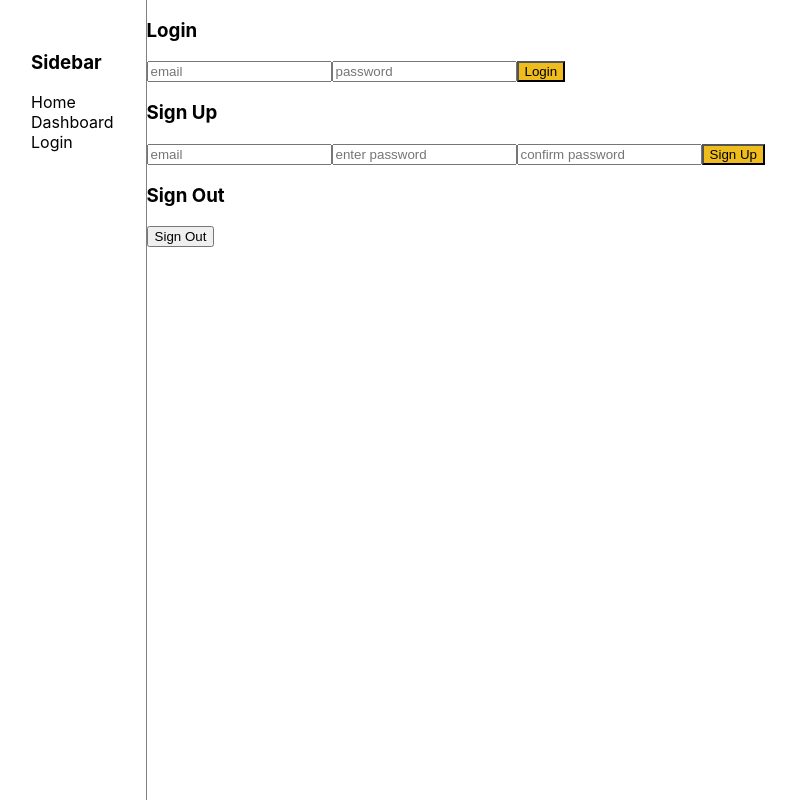
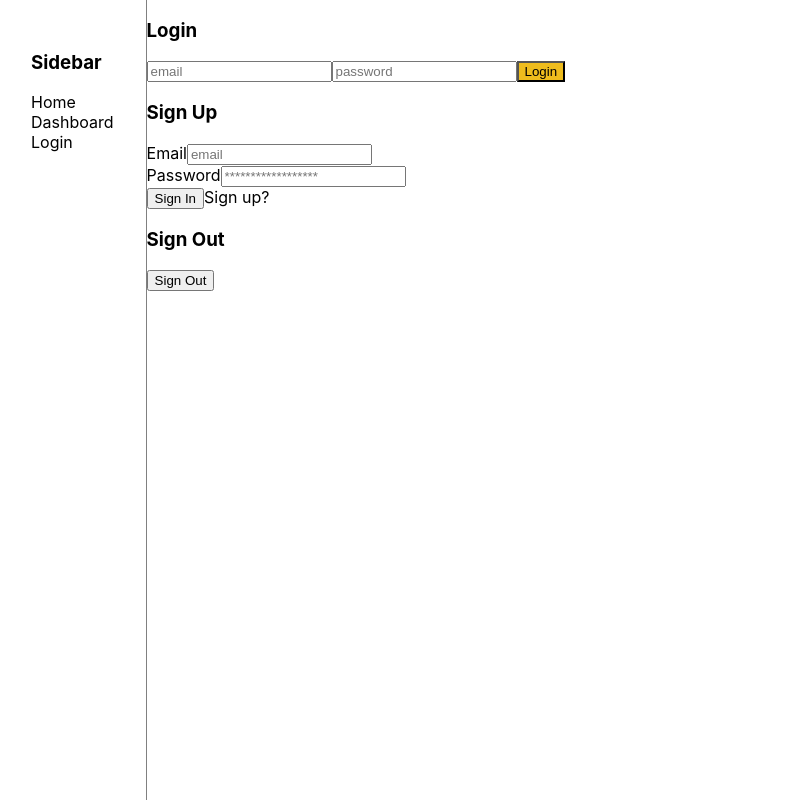
Before and after one commit to zeketx/dashboard, a Next.js app in the folder dashboard/: page /login in a window 1280 px wide. Shown: the whole page, without its empty margins (1-797 px from the left). Built offline with nearby package versions, Linux system fonts and the light colour scheme; no server answers.

Commit message:
adding logic for higher order component to handle the routing on load for users

```diff
--- a/dashboard/components/Signup.js
+++ b/dashboard/components/Signup.js
@@ -1,85 +1,75 @@
-import { useState } from "react";
-import { createUserWithEmailAndPassword } from "firebase/auth";
-import { auth } from "../lib/firebase";
+import React, { useCallback } from "react"
+import { useRouter } from "next/router"
+import { auth } from "../lib/firebase"
+import { signInWithEmailAndPassword } from "firebase/auth"
+import Link from "next/link"
 
-const Signup = ({ handleClose }) => {
+const SignUp = () => {
 
-  const [email, setEmail] = useState("");
-  const [password, setPassword] = useState("");
-  const [confirmPassword, setConfirmPassword] = useState("");
+  const Router = useRouter()
 
-// const { setAlert } = CryptoState();
-// inspo https://github.com/piyush-eon/react-crypto-tracker/blob/Firebase-Integration/src/components/Authentication/Signup.js
-console.log()
-
-  const handleSubmit = async () => {
-    if (password !== confirmPassword) {
-        console.log({
-        open: true,
-        message: "Passwords do not match",
-        type: "error",
-      });
-      return;
-    }
-
-    try {
-      const result = await createUserWithEmailAndPassword(
-        auth,
-        email,
-        password
-      );
-      console.log({
-        open: true,
-        message: `Sign Up Successful. Welcome ${result.user.email}`,
-        type: "success",
-      });
-
-      handleClose();
-    } catch (error) {
-        console.log({
-        open: true,
-        message: error.message,
-        type: "error",
-      });
-      return;
-    }
-  };
+  const loginHandler = useCallback(
+    async (event) => {
+      event.preventDefault()
+      const { email, password } = event.target.elements
+      try {
+        await signInWithEmailAndPassword(auth, email.value, password.value)
+        Router.push("/")
+      } catch (error) {
+        console.log("error")
+        alert(error)
+      }
+    },
+    [Router]
+  )
 
   return (
-    <div>
-      <input
-        placeholder="email"
-        type="email"
-        label="Enter Email"
-        value={email}
-        onChange={(e) => setEmail(e.target.value)}
+    <div className="">
+      <form
+        onSubmit={loginHandler}
+      >
+        <div className="mb-4">
+          <label
+            htmlFor="email"
+          >
+            Email
+          </label>
+          <input
+            name="email"
+            id="email"
+            type="email"
+            placeholder="email"
+          />
+        </div>
+        <div className="mb-6">
+          <label
+            htmlFor="password"
+          >
+            Password
+          </label>
+          <input
+            name="password"
+            id="password"
+            type="password"
+            placeholder="******************"
+          />
+        </div>
+        <div className="">
+          <button
+            type="submit"
+          >
+            Sign In
+          </button>
+          <Link href="/signup">
+            <a className="">
+              Sign up?
+            </a>
+          </Link>
+        </div>
+      </form>
+    </div>
+  )
 
-      />
-      <input
-        placeholder="enter password"
-        label="Enter Password"
-        type="password"
-        value={password}
-        onChange={(e) => setPassword(e.target.value)}
+}
 
-      />
-      <input
-        placeholder="confirm password"
-        label="Confirm Password"
-        type="password"
-        value={confirmPassword}
-        onChange={(e) => setConfirmPassword(e.target.value)}
-
-      />
-      <button
-        size="large"
-        style={{ backgroundColor: "#EEBC1D" }}
-        onClick={handleSubmit}
-      >
-        Sign Up
-      </button>
-    </div>
-  );
-};
-
-export default Signup;
+export default SignUp;
--- a/dashboard/lib/firebase.js
+++ b/dashboard/lib/firebase.js
@@ -16,7 +16,7 @@ const firebaseConfig = {
 }
 
 const firebaseApp = initializeApp(firebaseConfig);
-
+console.log(firebaseConfig)
 const auth = getAuth(firebaseApp); // For Authentication
 
 export { auth };
--- a/dashboard/package.json
+++ b/dashboard/package.json
@@ -9,7 +9,7 @@
   },
   "dependencies": {
     "firebase": "^9.6.1",
-    "next": "12.0.7",
+    "next": "^12.1.4",
     "react": "17.0.2",
     "react-dom": "17.0.2"
   },
```
Also changed, not shown: 2 other files (tests, documents, lock files or other folders).
